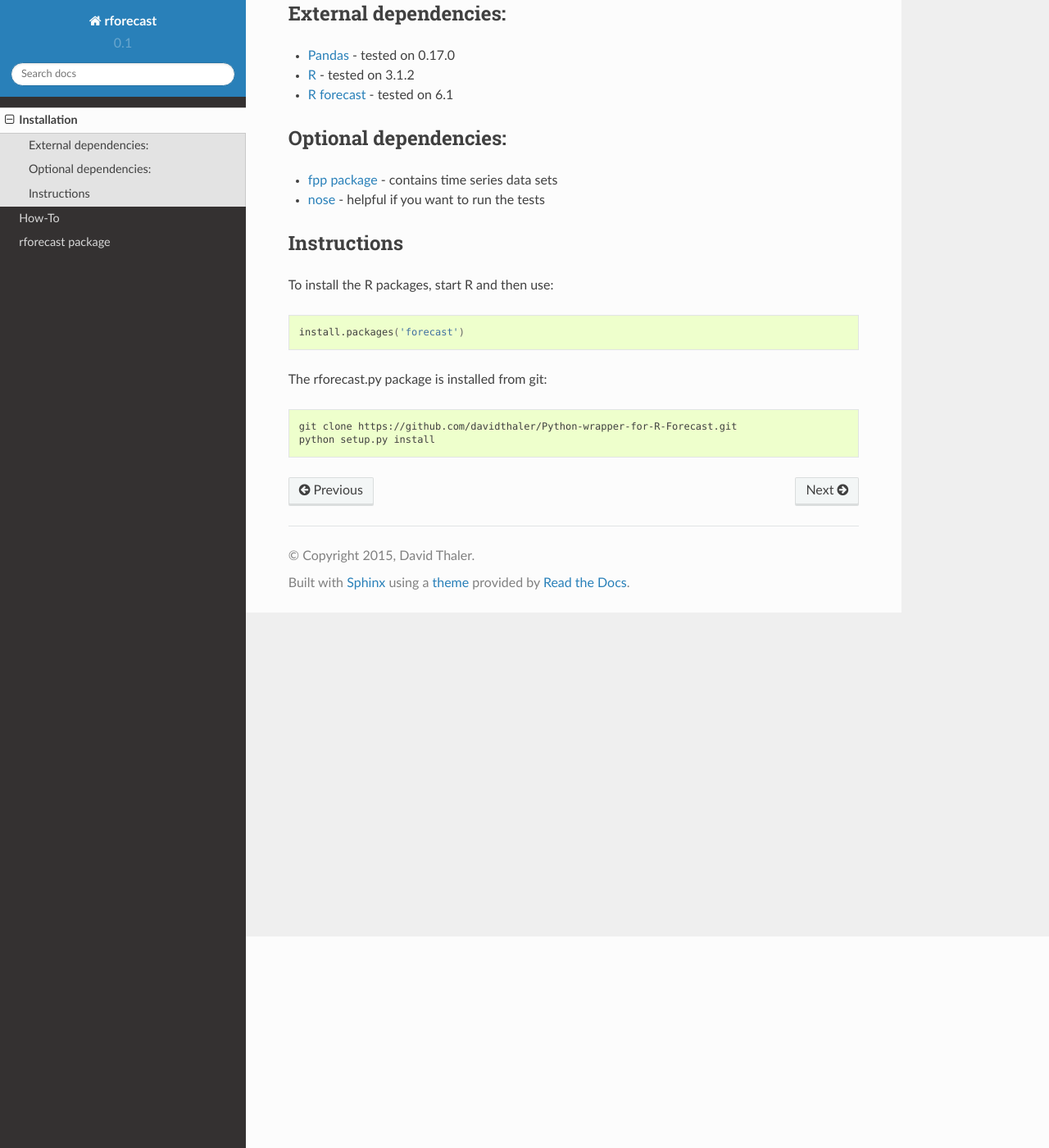
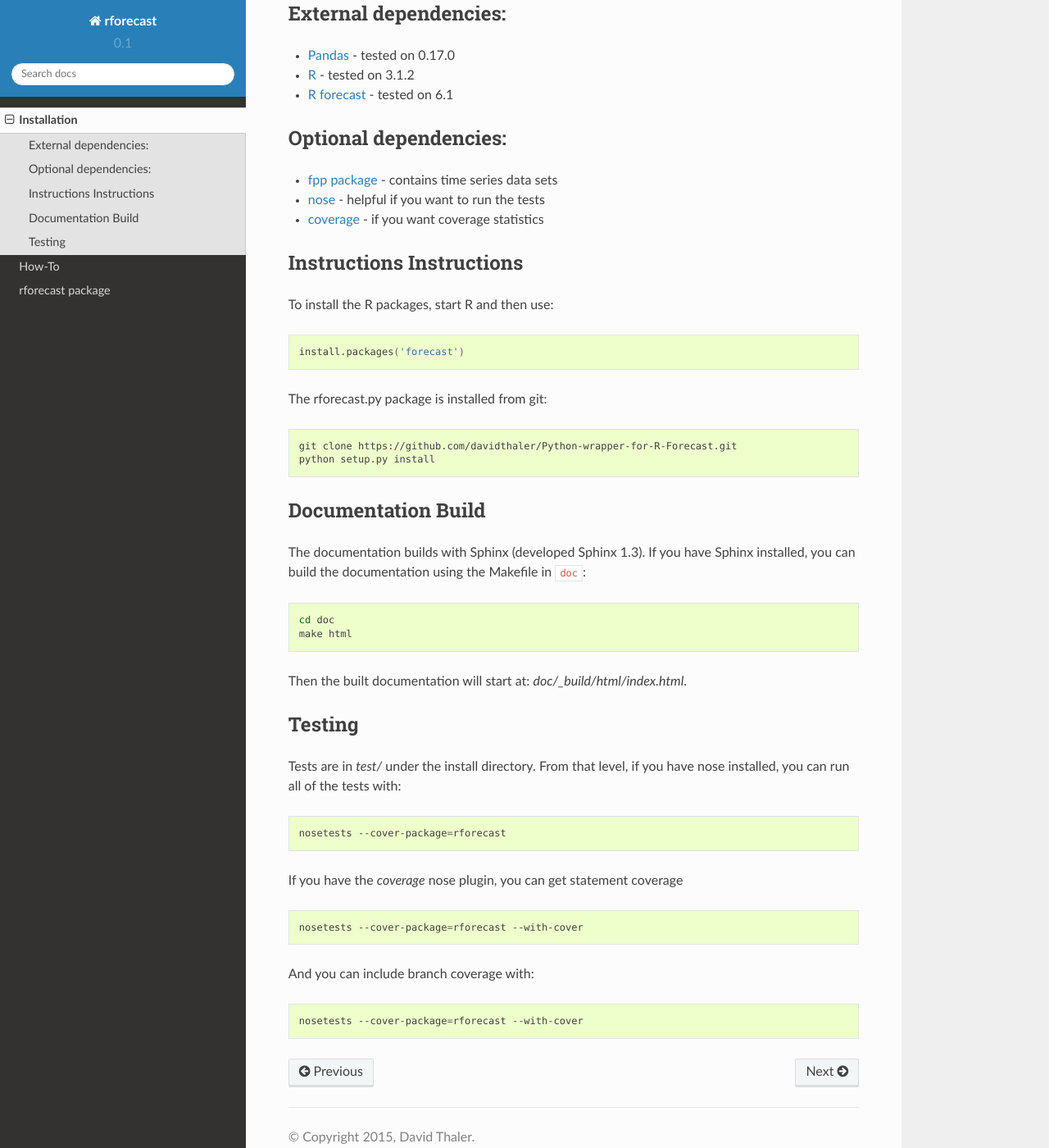
Before and after one commit to davidthaler/Python-wrapper-for-R-Forecast, a Sphinx documentation site: the page built from doc/installation.rst, in a window 1280 px wide and 1400 px high, scrolled down 258 px. Shown: the whole window at 82% size. Built offline with Sphinx 7.4.7 and the Read the Docs theme 2.0.0, drawn with Linux system fonts in a browser that asks for light colours.

Commit message:
more work on doc

```diff
--- a/README.rst
+++ b/README.rst
@@ -9,7 +9,7 @@
 
 An example of generating a forecast:
 
-.. code-block:: python
+.. code-block::
 
    from rforecast import wrappers
    from rforecast import ts_io
@@ -22,7 +22,7 @@
 
 An example of generating an STL decomposition:
 
-.. code-block:: python
+.. code-block::
 
    aus = ts_io.read_series('aus.csv')
    dc = wrappers.stl(aus, s_window=5)
--- a/doc/installation.rst
+++ b/doc/installation.rst
@@ -17,16 +17,17 @@
 ----------------------
 * `fpp package`_ - contains time series data sets
 * `nose`_ - helpful if you want to run the tests
+* `coverage`_ - if you want coverage statistics
 
 .. _Pandas: http://pandas.pydata.org
 .. _R: https://www.r-project.org/
 .. _R forecast: https://cran.r-project.org/web/packages/forecast/forecast.pdf
 .. _fpp package: https://cran.r-project.org/web/packages/fpp/index.html
-.. _nose: https://nose.readthedocs.org
+.. _nose: https://pypi.python.org/pypi/nose/
+.. _coverage: https://pypi.python.org/pypi/coverage
 
-
-Instructions
-------------
+Instructions Instructions
+-------------------------
 
 To install the R packages, start R and then use:
 
@@ -40,3 +41,40 @@
 
     git clone https://github.com/davidthaler/Python-wrapper-for-R-Forecast.git
     python setup.py install
+
+
+Documentation Build
+-------------------
+
+The documentation builds with Sphinx (developed Sphinx 1.3).
+If you have Sphinx installed, you can build the documentation using the Makefile
+in ``doc``:
+
+.. code-block:: bash
+
+  cd doc
+  make html
+
+Then the built documentation will start at: *doc/_build/html/index.html*.
+
+Testing
+-------
+
+Tests are in *test/* under the install directory.
+From that level, if you have nose installed, you can run all of the tests with:
+
+.. code-block:: bash
+
+   nosetests --cover-package=rforecast
+
+If you have the *coverage* nose plugin, you can get statement coverage
+
+.. code-block:: bash
+
+  nosetests --cover-package=rforecast --with-cover
+
+And you can include branch coverage with:
+
+.. code-block:: bash
+
+  nosetests --cover-package=rforecast --with-cover
```
